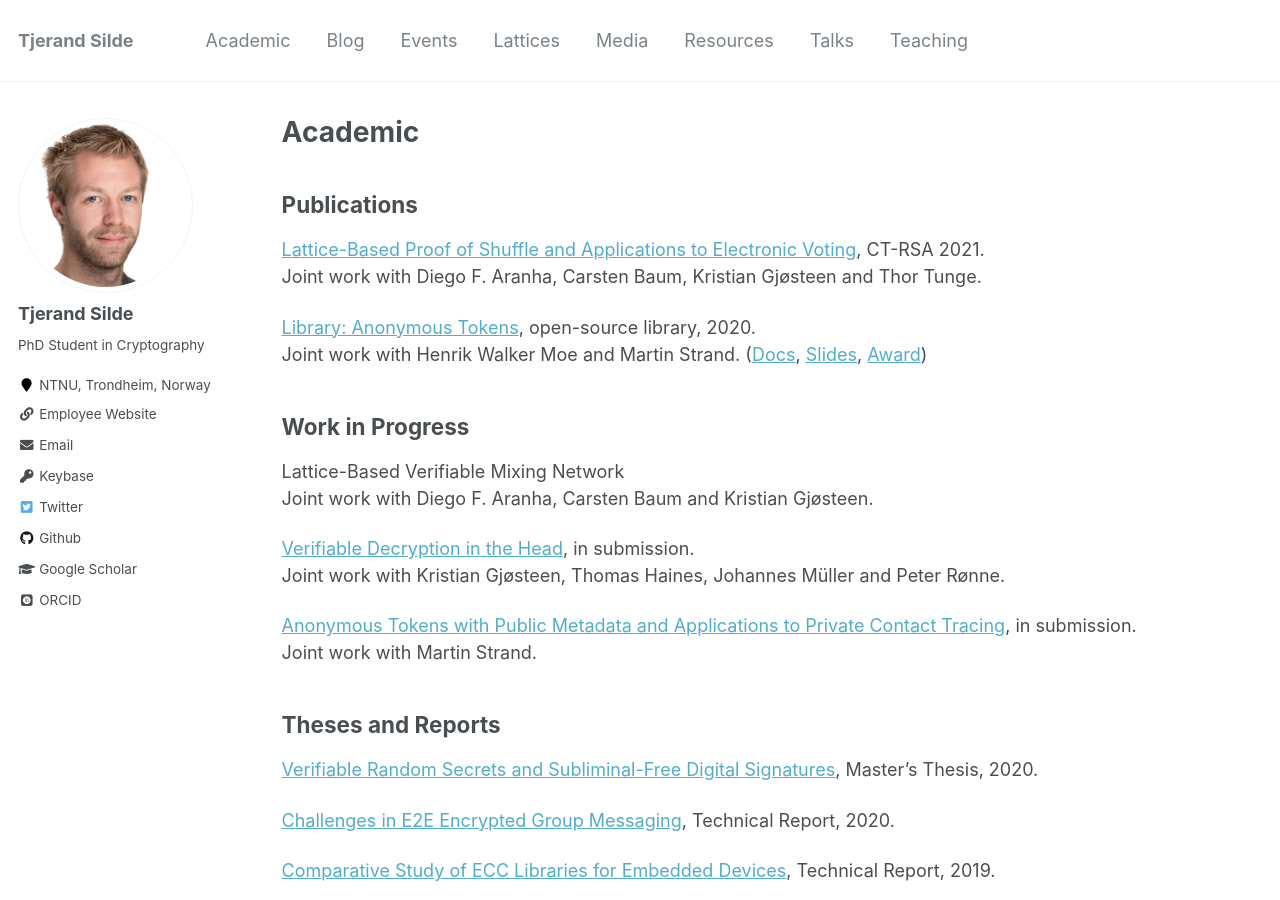
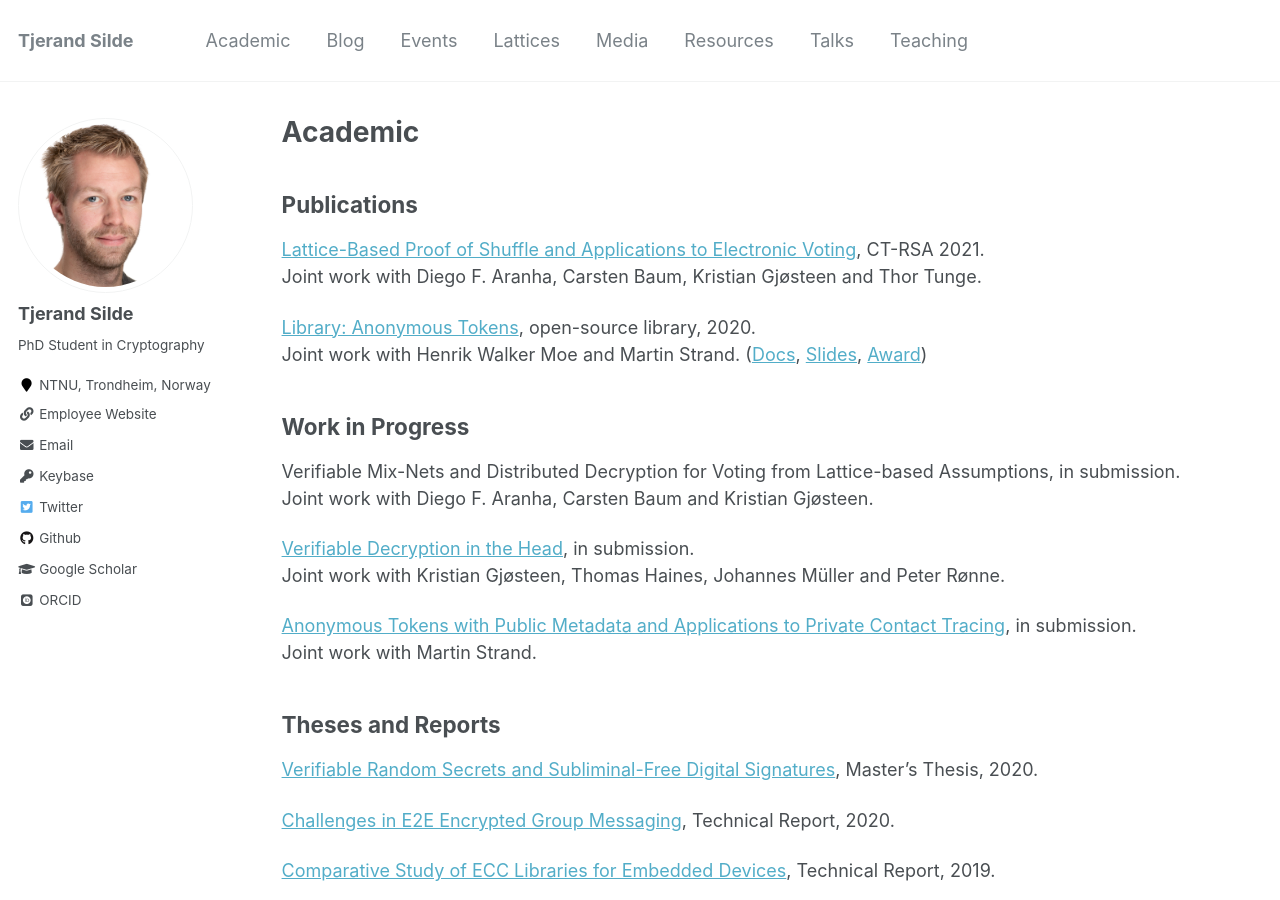
Before and after one commit to tjesi/tjesi.github.io, a Jekyll site: the page built from _pages/academic.md, in a window 1280 px wide and 900 px high. Built offline with Jekyll 4.4.1, drawn with Linux system fonts in a browser that asks for light colours; some web fonts are replaced.

Commit message:
Update academic.md

```diff
--- a/_pages/academic.md
+++ b/_pages/academic.md
@@ -16,7 +16,7 @@ Joint work with Henrik Walker Moe and Martin Strand. ([Docs](https://github.com/
 
 ## Work in Progress
 
-Lattice-Based Verifiable Mixing Network\
+Verifiable Mix-Nets and Distributed Decryption for Voting from Lattice-based Assumptions, in submission.\
 Joint work with Diego F. Aranha, Carsten Baum and Kristian Gjøsteen.
 
 [Verifiable Decryption in the Head](https://eprint.iacr.org/2021/558.pdf), in submission.\
```
